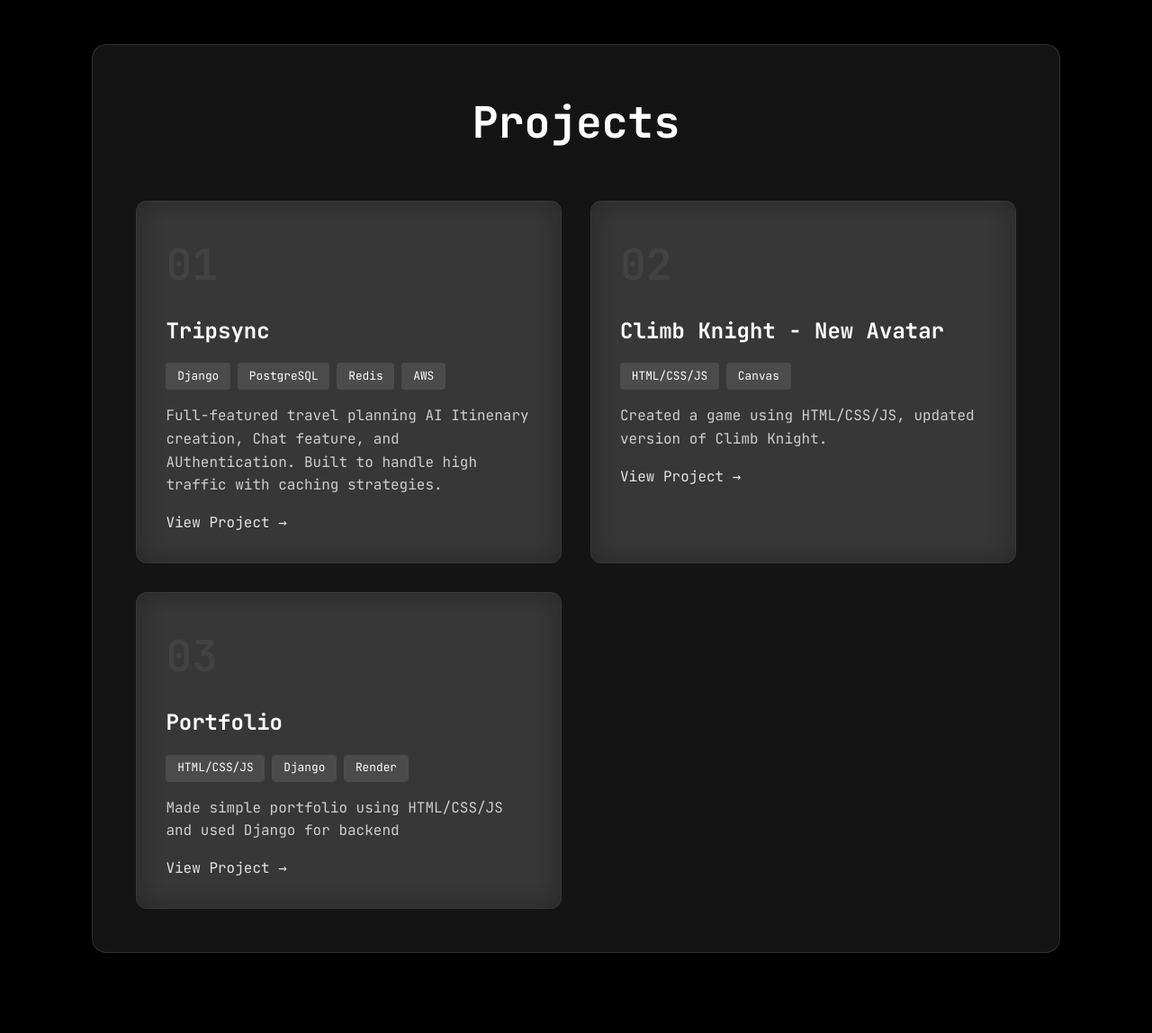
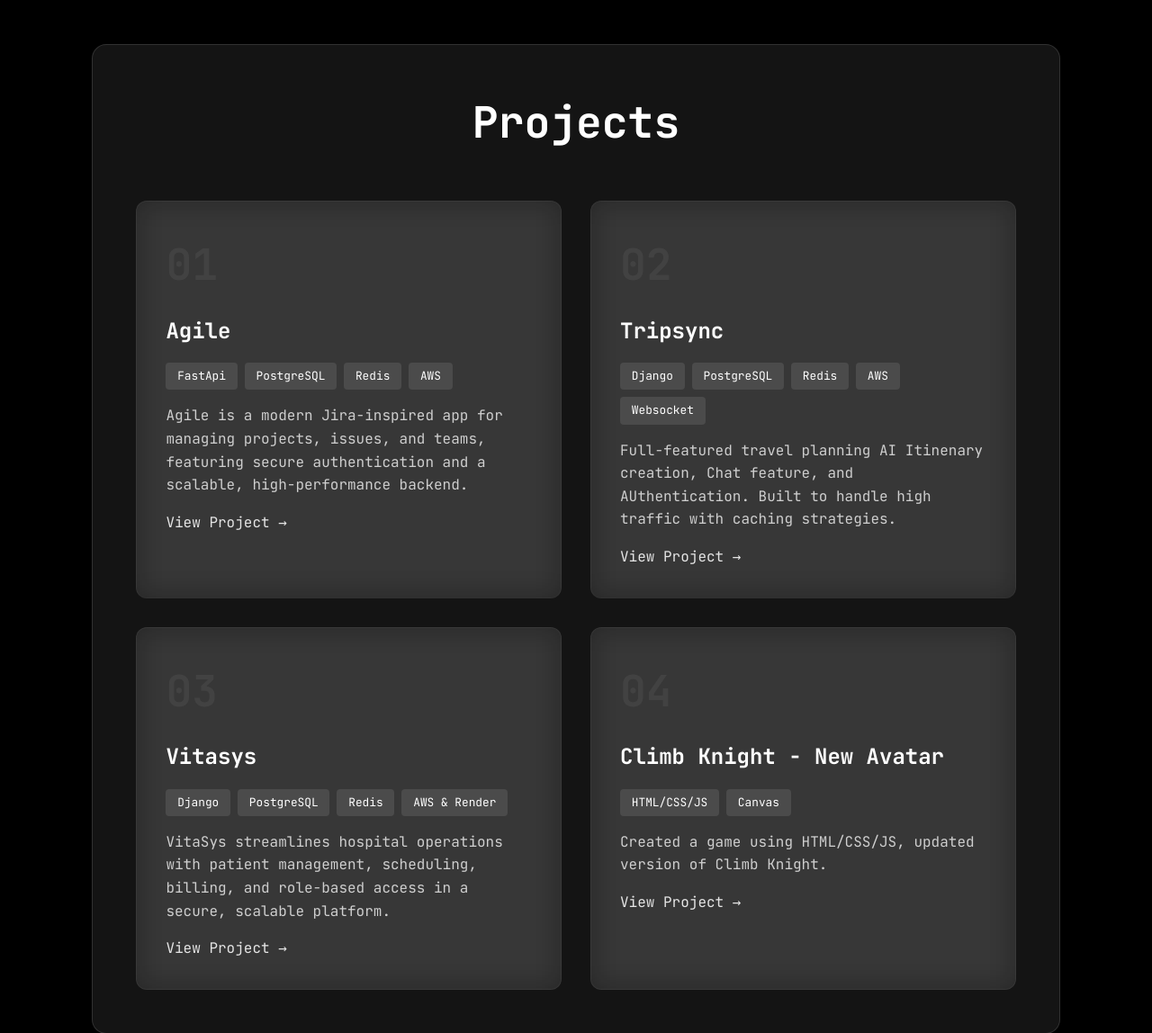
Before and after one commit to BitwisePushkar/Portfolio, a Django app: page / in a window 1280 px wide. Shown: the part 3880-5028 px from the top of the page at 90% size. Run offline with Django 5.2, Linux system fonts and the light colour scheme.

Commit message:
fix(projects) : updated project list

```diff
--- a/portfolio/portfolio/settings.py
+++ b/portfolio/portfolio/settings.py
@@ -5,7 +5,7 @@ BASE_DIR = Path(__file__).resolve().parent.parent
 
 SECRET_KEY = 'django-insecure-bpijw4od-p=hp(k6&#tg^-^h8&l^in3f$pf9ujq9og9hc4@+x='
 
-DEBUG = True
+DEBUG = False
 
 ALLOWED_HOSTS = ['*']
 
--- a/portfolio/template/index.html
+++ b/portfolio/template/index.html
@@ -905,7 +905,7 @@
                     </div>
                 </div>
                 <div class="profile-box">
-                    <img src="{% static 'images/profile.jpg' %}" alt="Pushkar Singhal Profile Picture">
+                    <img src="{% static 'images/profile.png' %}" alt="Pushkar Singhal Profile Picture">
                 </div>
             </div>
         </div>
@@ -965,36 +965,50 @@
             <div class="projects-grid">
                 <div class="project-card">
                     <div class="project-num">01</div>
+                    <h3>Agile</h3>
+                    <div class="tags">
+                        <span class="tag">FastApi</span>
+                        <span class="tag">PostgreSQL</span>
+                        <span class="tag">Redis</span>
+                        <span class="tag">AWS</span>
+                    </div>
+                    <p>Agile is a modern Jira-inspired app for managing projects, issues, and teams, featuring secure authentication and a scalable, high-performance backend.</p>
+                    <a href="https://github.com/BitwisePushkar/AgileEnv-backend.git" class="project-link" target="_blank"  rel="noopener noreferrer">View Project →</a>
+                </div>
+                <div class="project-card">
+                    <div class="project-num">02</div>
                     <h3>Tripsync</h3>
                     <div class="tags">
                         <span class="tag">Django</span>
                         <span class="tag">PostgreSQL</span>
                         <span class="tag">Redis</span>
                         <span class="tag">AWS</span>
+                        <span class="tag">Websocket</span>
                     </div>
                     <p>Full-featured travel planning AI Itinenary creation, Chat feature, and AUthentication. Built to handle high traffic with caching strategies.</p>
-                    <a href="https://github.com/BitwisePushkar/tripsync-backend.git" class="project-link">View Project →</a>
+                    <a href="https://github.com/BitwisePushkar/tripsync-backend.git" class="project-link" target="_blank"  rel="noopener noreferrer">View Project →</a>
                 </div>
                 <div class="project-card">
-                    <div class="project-num">02</div>
+                    <div class="project-num">03</div>
+                    <h3>Vitasys</h3>
+                    <div class="tags">
+                        <span class="tag">Django</span>
+                        <span class="tag">PostgreSQL</span>
+                        <span class="tag">Redis</span>
+                        <span class="tag">AWS & Render</span>
+                    </div>
+                    <p>VitaSys streamlines hospital operations with patient management, scheduling, billing, and role-based access in a secure, scalable platform.</p>
+                    <a href="https://climb-knight-new-avatar.vercel.app/" class="project-link" target="_blank"  rel="noopener noreferrer">View Project →</a>
+                </div>
+                <div class="project-card">
+                    <div class="project-num">04</div>
                     <h3>Climb Knight - New Avatar</h3>
                     <div class="tags">
                         <span class="tag">HTML/CSS/JS</span>
                         <span class="tag">Canvas</span>
                     </div>
                     <p>Created a game using HTML/CSS/JS, updated version of Climb Knight.</p>
-                    <a href="https://climb-knight-new-avatar.vercel.app/" class="project-link">View Project →</a>
-                </div>
-                <div class="project-card">
-                    <div class="project-num">03</div>
-                    <h3>Portfolio</h3>
-                    <div class="tags">
-                        <span class="tag">HTML/CSS/JS</span>
-                        <span class="tag">Django</span>
-                        <span class="tag">Render</span>
-                    </div>
-                    <p>Made simple portfolio using HTML/CSS/JS and used Django for backend</p>
-                    <a href="https://portfolio-nq7g.onrender.com" class="project-link">View Project →</a>
+                    <a href="https://climb-knight-new-avatar.vercel.app/" class="project-link" target="_blank"  rel="noopener noreferrer">View Project →</a>
                 </div>
             </div>
         </div>
```
Also changed, not shown: portfolio/static/images/profile.jpg (deleted), portfolio/static/images/profile.png (added), 1 other file.
